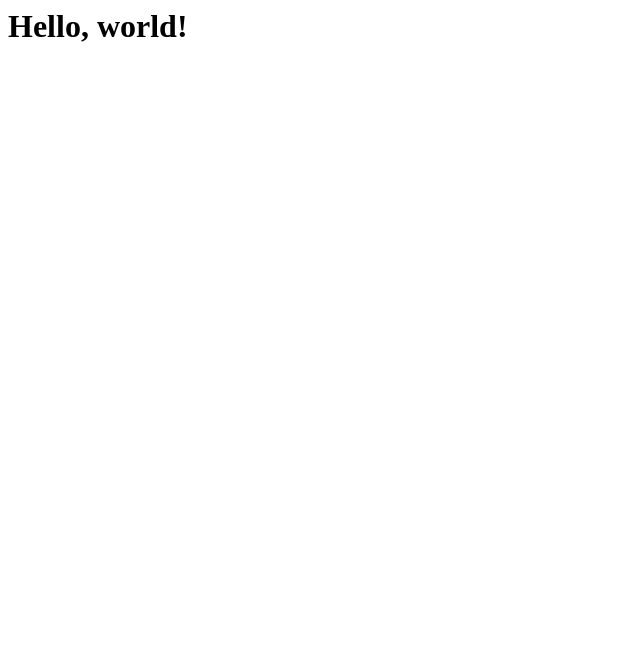
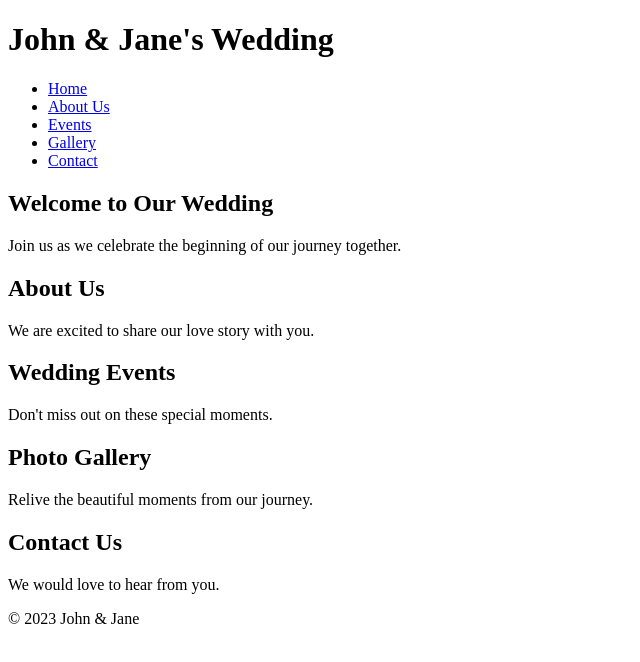
Before and after one commit to Torjus90/torjus90.github.com, a plain HTML site: page index.html in a window 1280 px wide. Shown: the whole page, without its empty margins (0-640 px from the left). Drawn offline with Linux system fonts and the light colour scheme.

Commit message:
Update index.html

```diff
--- a/index.html
+++ b/index.html
@@ -1,5 +1,61 @@
-<html>
-  <body>
-    <h1>Hello, world!</h1>
-  </body>
+<!DOCTYPE html>
+<html lang="en">
+<head>
+    <meta charset="UTF-8">
+    <meta name="viewport" content="width=device-width, initial-scale=1.0">
+    <title>Our Wedding</title>
+    <link rel="stylesheet" href="styles.css">
+    <style>
+        /* Add your custom CSS here */
+    </style>
+</head>
+<body>
+    <header>
+        <h1>John & Jane's Wedding</h1>
+    </header>
+
+    <nav>
+        <ul>
+            <li><a href="#home">Home</a></li>
+            <li><a href="#about">About Us</a></li>
+            <li><a href="#events">Events</a></li>
+            <li><a href="#gallery">Gallery</a></li>
+            <li><a href="#contact">Contact</a></li>
+        </ul>
+    </nav>
+
+    <section id="home">
+        <h2>Welcome to Our Wedding</h2>
+        <p>Join us as we celebrate the beginning of our journey together.</p>
+        <!-- Add an image or slideshow here -->
+    </section>
+
+    <section id="about">
+        <h2>About Us</h2>
+        <p>We are excited to share our love story with you.</p>
+        <!-- Add text and images about yourselves here -->
+    </section>
+
+    <section id="events">
+        <h2>Wedding Events</h2>
+        <p>Don't miss out on these special moments.</p>
+        <!-- Add details and schedule of events here -->
+    </section>
+
+    <section id="gallery">
+        <h2>Photo Gallery</h2>
+        <p>Relive the beautiful moments from our journey.</p>
+        <!-- Add a photo gallery here with placeholders -->
+    </section>
+
+    <section id="contact">
+        <h2>Contact Us</h2>
+        <p>We would love to hear from you.</p>
+        <!-- Add a contact form or contact details here -->
+    </section>
+
+    <footer>
+        <p>&copy; 2023 John & Jane</p>
+    </footer>
+</body>
 </html>
```
